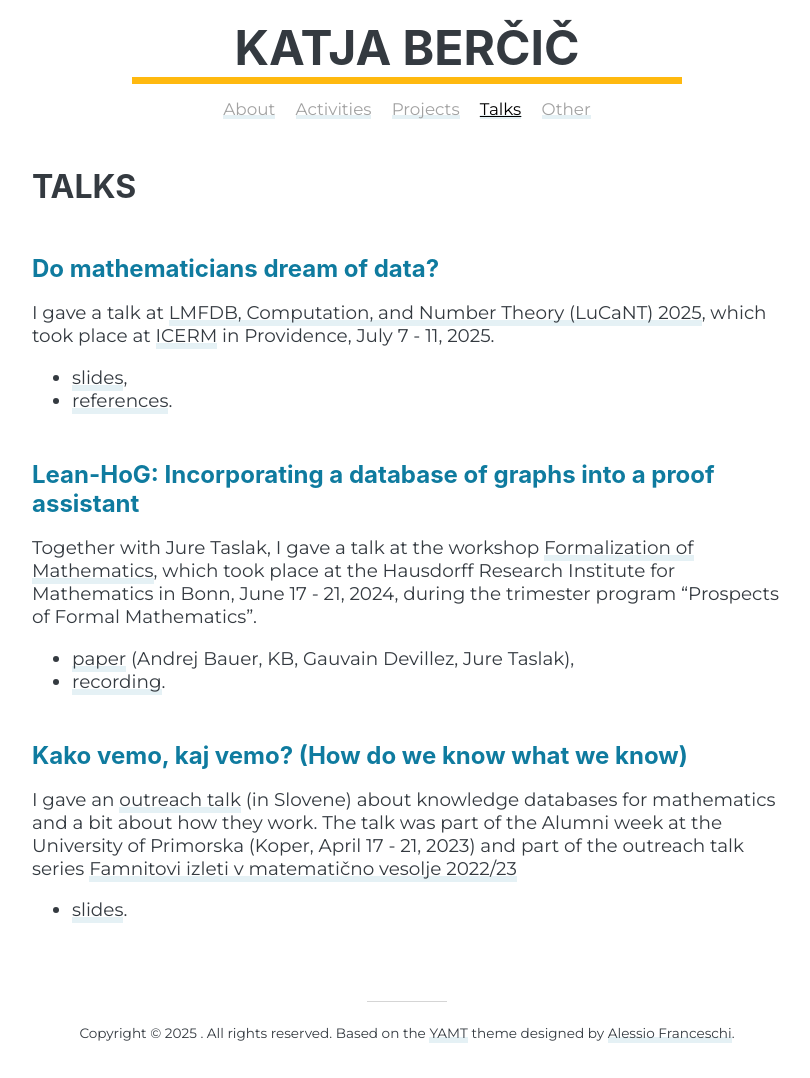
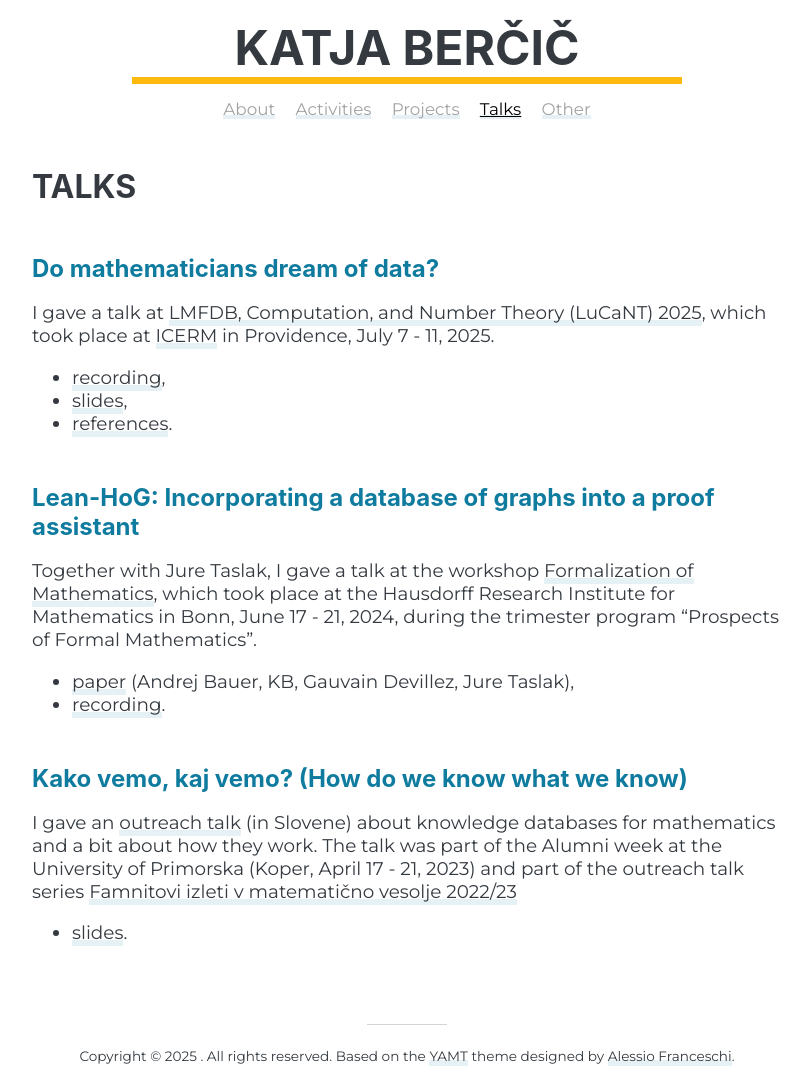
Before and after one commit to katjabercic/katja.not.si, a Jekyll site: the page built from talks.md, in a window 1280 px wide. Shown: the whole page, without its empty margins (233-1043 px from the left). Built offline with Jekyll 4.4.1, drawn with Linux system fonts in a browser that asks for light colours; nearby versions of some CDN libraries; some web fonts are replaced; before the commit the page ends 1055 px from its top, so only the background shows below that.

Commit message:
Add link to ICERM recording

```diff
--- a/talks.md
+++ b/talks.md
@@ -10,6 +10,7 @@ title: Katja Berčič | Talks
 I gave a talk at [LMFDB, Computation, and Number Theory (LuCaNT) 2025](https://icerm.brown.edu/program/topical_workshop/tw-25-lucant),
 which took place at [ICERM](https://icerm.brown.edu/) in Providence, July 7 - 11, 2025.
 
+* [recording](https://icerm.brown.edu/video_archive/4204),
 * <a href="/download/Do-mathematicians-dream-of-data.pdf">slides</a>,
 * [references](do-mathematicians-dream-of-data.html).
 
```
